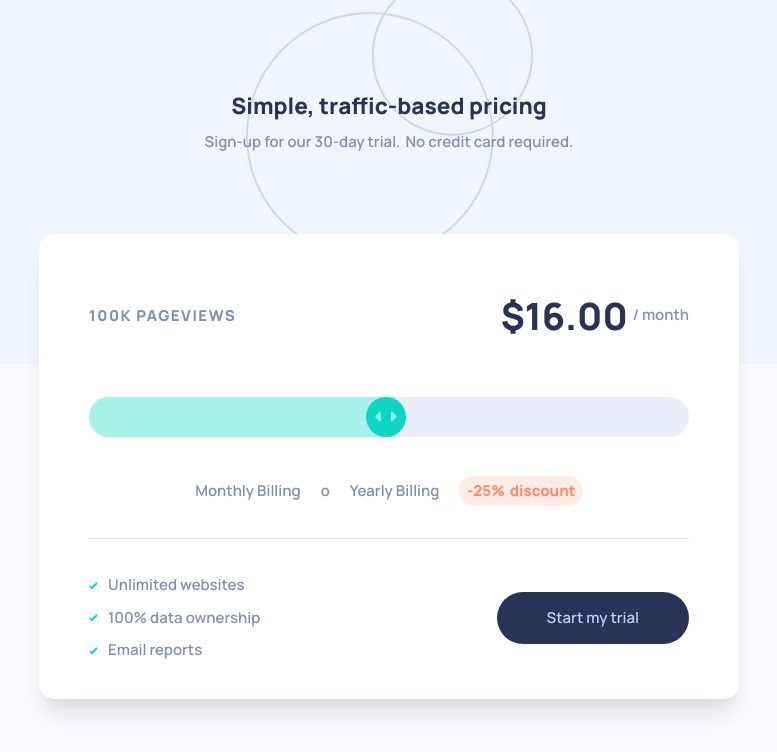
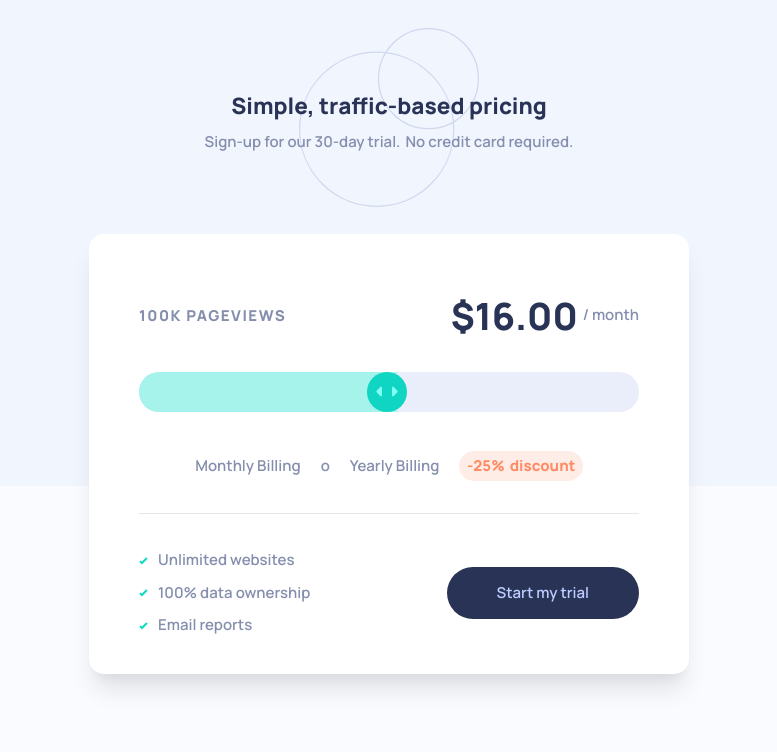
Before and after one commit to Dmitriy24S/interactive-pricing-component, a React (Create React App) app: page / in a window 1280 px wide. Shown: the top 752 px of the page, without its empty margins (251-1028 px from the left). Built offline with nearby package versions, Linux system fonts and the light colour scheme.

Commit message:
css to tailwind transfer, style adjustments

```diff
--- a/src/components/Card.js
+++ b/src/components/Card.js
@@ -2,32 +2,32 @@ import check from "../images/icon-check.svg";
 
 const Card = () => {
   return (
-    <main className="py-20 px-14 shadow-xl rounded-3xl md:py-10 md:px-20">
-      <div class="page-views-wrap">
-        <div className="page-views text-2xl mb-5  uppercase tracking-widest font-bold">
+    <main className="py-20 px-14 bg-white flex flex-col shadow-xl rounded-3xl md:py-10 md:px-20">
+      <div class="page-views-wrap md:flex md:items-center md:justify-between">
+        <div className="page-views text-2xl mb-5  uppercase tracking-widest font-bold md:m-0">
           100K pageviews
         </div>
-        <div class="price price-desktop py-10 my-5 flex gap-4 justify-center items-center">
+        <div class="price price-desktop py-10 my-5 flex gap-4 justify-center items-center hidden md:flex md:gap-2">
           <span class="price-num text-6xl font-extrabold ">$16.00</span> / month
         </div>
       </div>
-      <div class="slider pt-10">
+      <div class="slider pt-10 md:pt-0">
         <input type="range" min="1" max="100" name="range-input" id="range-input" />
       </div>
-      <div class="price py-10 my-5 flex gap-4 justify-center items-center md:py-0">
+      <div class="price py-10 my-5 flex gap-4 justify-center items-center md:py-0 md:hidden">
         <span class="price-num text-5xl font-extrabold ">$16.00</span> / month
       </div>
       <div class="bill-type flex items-center justify-center gap-8 my-3 md:py-10">
         Monthly Billing
         <button>o</button>
         Yearly Billing
-        <div class="discount rounded-full  py-1.5 px-3">
+        <div class="discount font-bold rounded-full  py-1.5 px-3 md:gap-2 md:flex">
           -25%
-          <span class="discount-text"> discount</span>
+          <span class="discount-text hidden md:inline-block"> discount</span>
         </div>
       </div>
-      <div class="info md:border-t md:pt-14 md:pb-5">
-        <ul className="py-16 flex flex-col gap-4   md:py-0">
+      <div class="info md:border-t md:pt-14 md:pb-5 md:flex md:justify-between md:items-center">
+        <ul className="py-16 flex flex-col gap-4 md:py-0">
           <li>
             <img src={check} alt="" />
             Unlimited websites
--- a/src/components/Header.js
+++ b/src/components/Header.js
@@ -2,7 +2,7 @@ const Header = () => {
   return (
     <header className="py-32 leading-relaxed">
       <h1 className="font-bold text-4xl py-5">Simple, traffic-based pricing</h1>
-      <div className="header-text-wrap">
+      <div className="header-text-wrap md:flex md:justify-center md:gap-2">
         <p>Sign-up for our 30-day trial. </p>
         <p>No credit card required.</p>
       </div>
--- a/src/index.css
+++ b/src/index.css
@@ -22,9 +22,6 @@ body {
   -moz-osx-font-smoothing: grayscale;
 }
 div#root {
-  /* display: flex; */
-  /* justify-content: center; */
-  /* text-align: center; */
   min-width: 320px;
   max-width: 400px;
   margin: 0 auto;
@@ -39,12 +36,6 @@ header {
 }
 h1 {
   color: hsl(227, 35%, 25%);
-}
-/* main */
-main {
-  background-color: #fff;
-  display: flex;
-  flex-direction: column;
 }
 /* input range slider */
 input[type="range"] {
@@ -71,16 +62,9 @@ input[type="range"]::-webkit-slider-thumb {
 .price-num {
   color: hsl(227, 35%, 25%);
 }
-.price-desktop {
-  display: none;
-}
 .discount {
   background-color: hsl(14, 92%, 95%);
   color: hsl(15, 100%, 70%);
-  font-weight: 700;
-}
-.discount-text {
-  display: none;
 }
 /* info list */
 li {
@@ -103,44 +87,15 @@ li {
 @media (min-width: 768px) {
   div#root {
     min-width: 320px;
-    max-width: 700px;
+    max-width: 600px;
   }
-  .App {
-    min-width: 500px;
+  body {
+    background-size: 100% 72%;
   }
-  .header-text-wrap {
-    display: flex;
-    justify-content: center;
-    gap: 0.5rem;
+  header {
+    background-size: 30%;
   }
-  .price {
-    display: none;
-    align-items: center;
-  }
-  .discount-text {
-    display: inline-block;
-  }
-  .discount {
-    display: flex;
-    gap: 0.5rem;
-  }
-  .price-desktop {
-    display: flex;
-    gap: 0.5rem;
-  }
-  .page-views-wrap {
-    display: flex;
-    align-items: center;
-    justify-content: space-between;
-  }
-  .page-views {
-    margin: 0;
-  }
-  .info {
-    display: flex;
-    justify-content: space-between;
-    align-items: center;
-  }
+  /* info list */
   .info ul {
     align-items: flex-start;
   }
```
